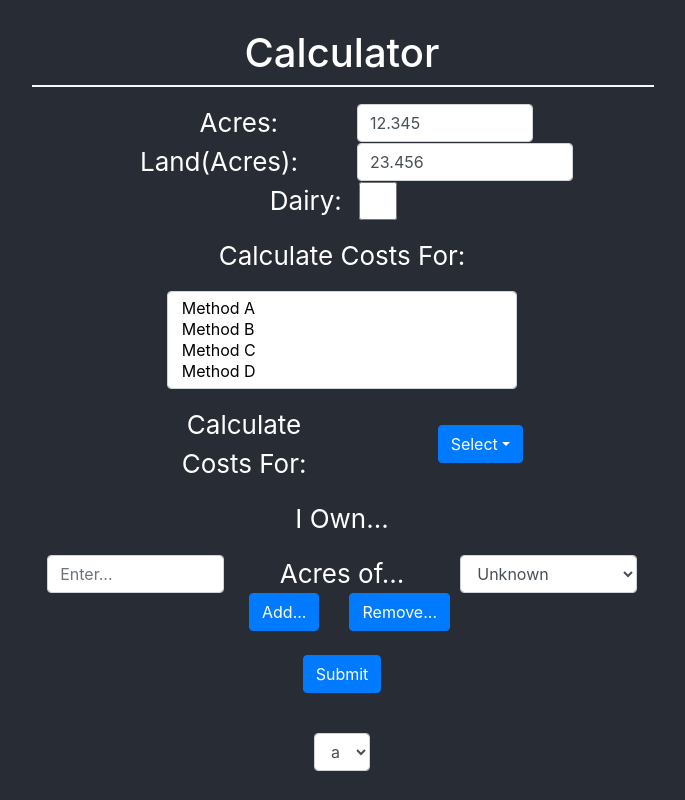
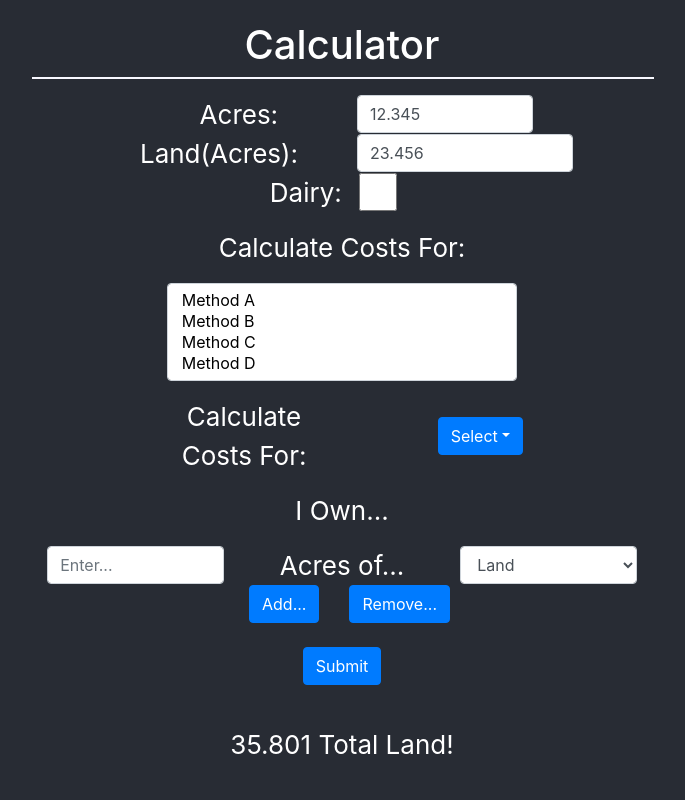
Before and after one commit to Niles-Lab/Farmers_Calculator, a React (Create React App) app: page / in a window 1280 px wide. Shown: the whole page, without its empty margins (298-983 px from the left). Built offline with nearby package versions, Linux system fonts and the light colour scheme.

Commit message:
Bug Fixing
- Added >0 constraint to numerical input
- Deleted old code

```diff
--- a/src/Calculator.js
+++ b/src/Calculator.js
@@ -1,33 +1,18 @@
 import React from "react"
-import { Form, Row, Col } from 'react-bootstrap';
+import { Row, Col } from 'react-bootstrap';
 
 class Calculator extends React.Component {
 
-
-state = {
-	type: ["a", "b"],
-	amount: 0
-};
-
-
 constructor(props) {
 	super(props);
-	this.handleChange = this.handleChange.bind(this);
+	//this.handleChange = this.handleChange.bind(this);
+	this.state = this.props.vals;
 }
 
 
-handleChange(event) {
+// handleChange(event) {
 
-	//this.props.onChange(event);
-	// const target = event.target;
-	// const name = target.name;
-	// let value = target.value;
-
-
-	// this.setState({
-	// 	[name]: value
-	// });
-}
+// }
 
 render() {
 
@@ -36,18 +21,9 @@ render() {
 
 	<Row>
 		<Col>
-			<Form.Control
-
-				as="select"
-				name="type"
-				type="select"
-				onChange={this.handleChange}>
-					{this.state.type.map(option => ( // Map state options to multi-select
-						<option key={option} value={option}>
-							{option}
-						</option>
-					))}
-			</Form.Control>
+			<div>
+				<p>{this.state.land + this.state.acres} Total Land!</p>
+			</div>
 		</Col>
 	</Row>
 
--- a/src/CropInput.jsx
+++ b/src/CropInput.jsx
@@ -5,7 +5,7 @@ import "bootstrap/dist/css/bootstrap.min.css";
 class CalcForm extends React.Component {
 
 // Global variables for option selections
-options = ["Unknown", "Vegetables", "Fruits", "Livestock"];
+options = ["Land", "Vegetables", "Fruits", "Livestock"];
 
 state = {
 	type: "Unknown",
@@ -44,6 +44,7 @@ render() {
 				placeholder="Enter..."
 				name="amount"
 				type="number"
+				min="0"
 				step="0.01"
 				idx={this.props.id}
 				value={this.state.acres}
--- a/src/Form.js
+++ b/src/Form.js
@@ -63,13 +63,6 @@ handleInputChange(event) { // Generalized event handler for most components - us
 	} else {
 		value = target.value;
 	}
-
-	// for(const sel of target.options) {
-	// 	if(sel.selected) {
-	// 		method.push(sel.value);
-	// 	}
-	// }
-	// console.log(method);
 
 	this.setState({
 		[name]: value
@@ -277,7 +270,7 @@ render() {
 		</Form>
 
 		<Container>
-			<Calculator />
+			<Calculator vals={this.state} />
 		</Container>
 
 		</Container>
```
